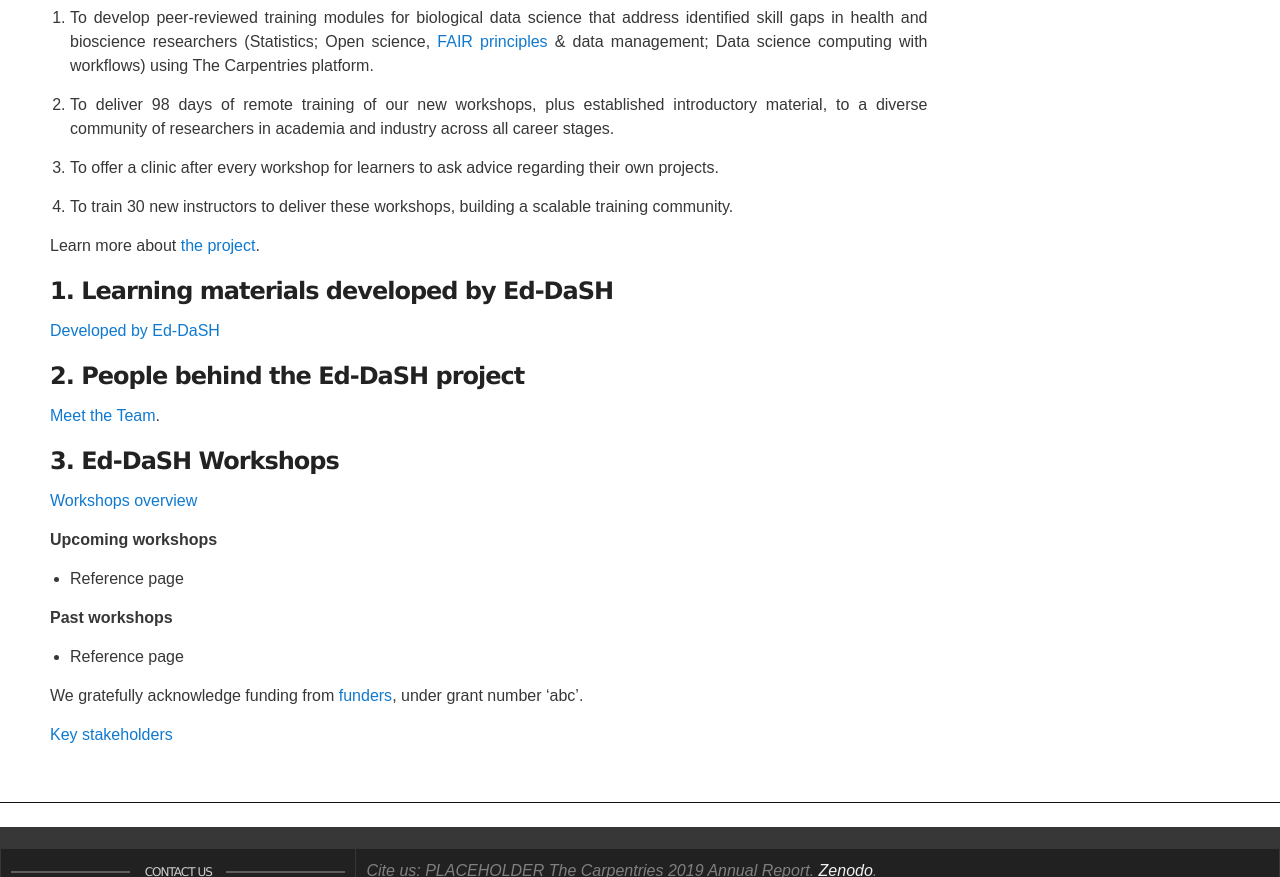
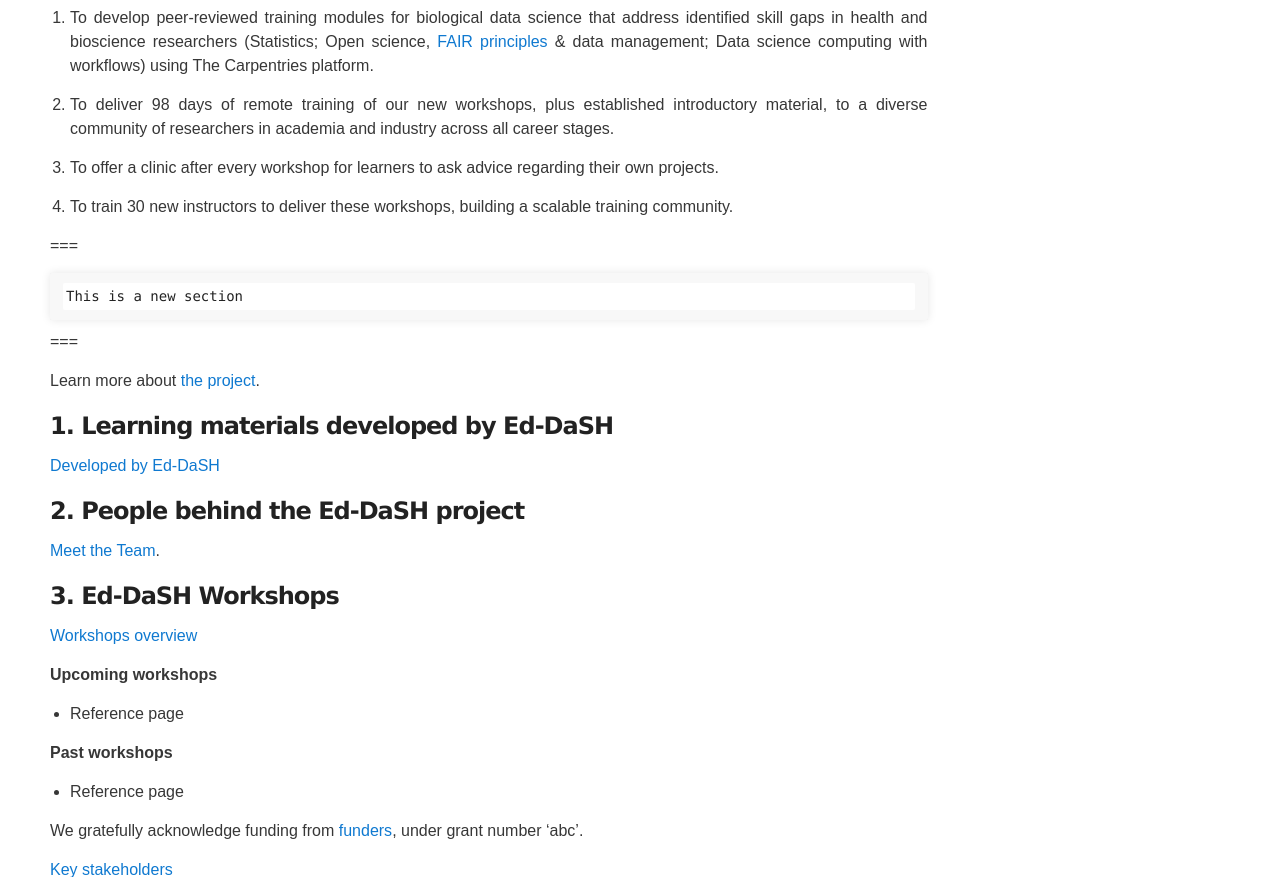
Before and after one commit to edcarp/Ed-DaSH, a Jekyll site: the page built from index.md, in a window 1280 px wide and 900 px high, scrolled down 670 px, cut to the strip 23-900 px from the top of the window. Built offline with Jekyll 4.4.1, drawn with Linux system fonts in a browser that asks for light colours.

Commit message:
Update index.md

```diff
--- a/index.md
+++ b/index.md
@@ -32,6 +32,13 @@
 
 4. To train 30 new instructors to deliver these workshops, building a scalable training community.
 
+===
+
+<div class="mainblock" id="blockname-firstblock" markdown="1">
+    This is a new section
+</div>
+
+===
 
 Learn more about [the project](project_overview.md).
 
```
